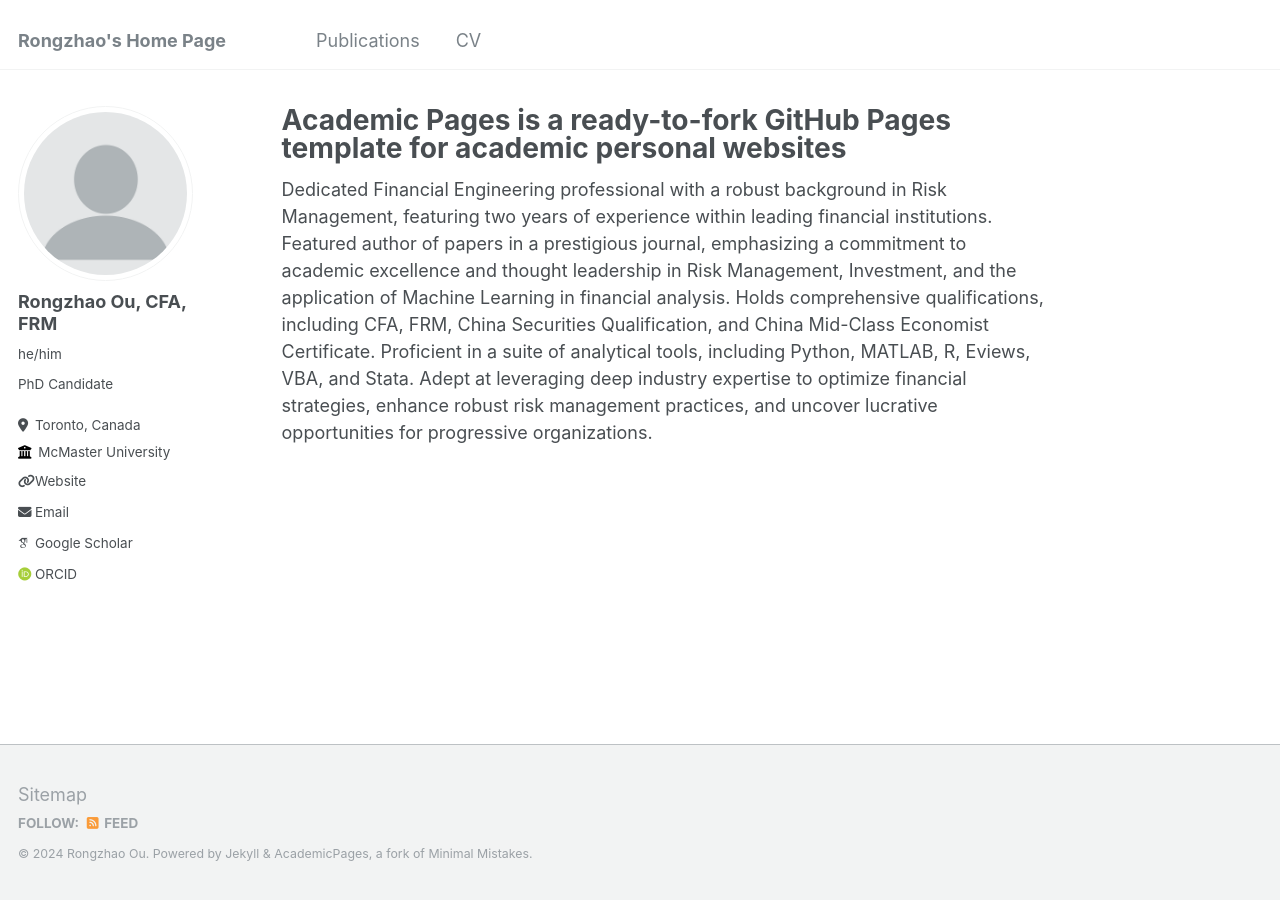
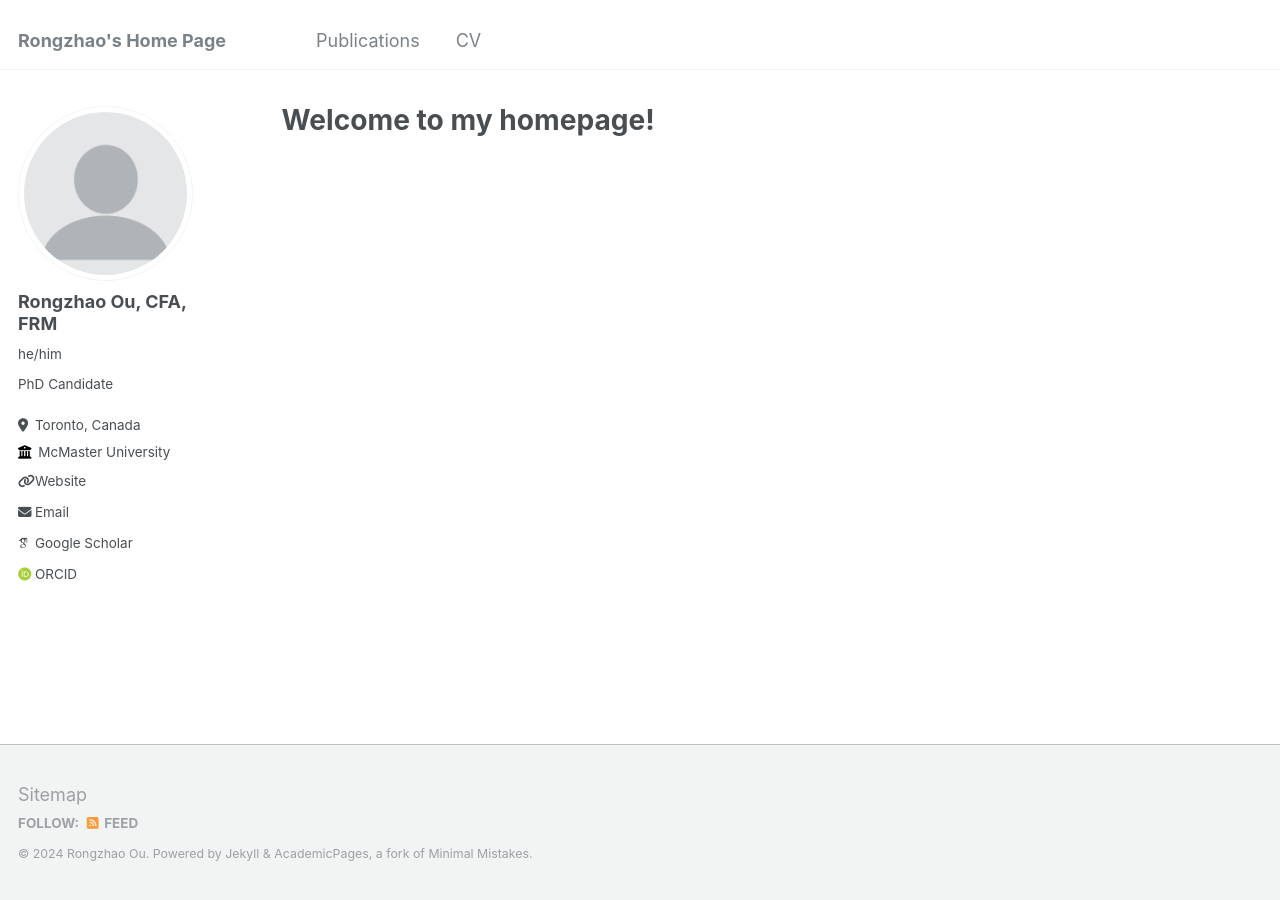
Before and after one commit to ourongzhao/ourongzhao.github.io, a Jekyll site: the page built from _pages/about.md, in a window 1280 px wide. Built offline with Jekyll 4.4.1, drawn with Linux system fonts in a browser that asks for light colours; some web fonts are replaced.

Commit message:
Update about.md

```diff
--- a/_pages/about.md
+++ b/_pages/about.md
@@ -1,10 +1,8 @@
 ---
 permalink: /
-title: "Academic Pages is a ready-to-fork GitHub Pages template for academic personal websites"
+title: "Welcome to my homepage!"
 author_profile: true
 redirect_from:
   - /about/
   - /about.html
 ---
-
-Dedicated Financial Engineering professional with a robust background in Risk Management, featuring two years of experience within leading financial institutions. Featured author of papers in a prestigious journal, emphasizing a commitment to academic excellence and thought leadership in Risk Management, Investment, and the application of Machine Learning in financial analysis. Holds comprehensive qualifications, including CFA, FRM, China Securities Qualification, and China Mid-Class Economist Certificate. Proficient in a suite of analytical tools, including Python, MATLAB, R, Eviews, VBA, and Stata. Adept at leveraging deep industry expertise to optimize financial strategies, enhance robust risk management practices, and uncover lucrative opportunities for progressive organizations.
```
